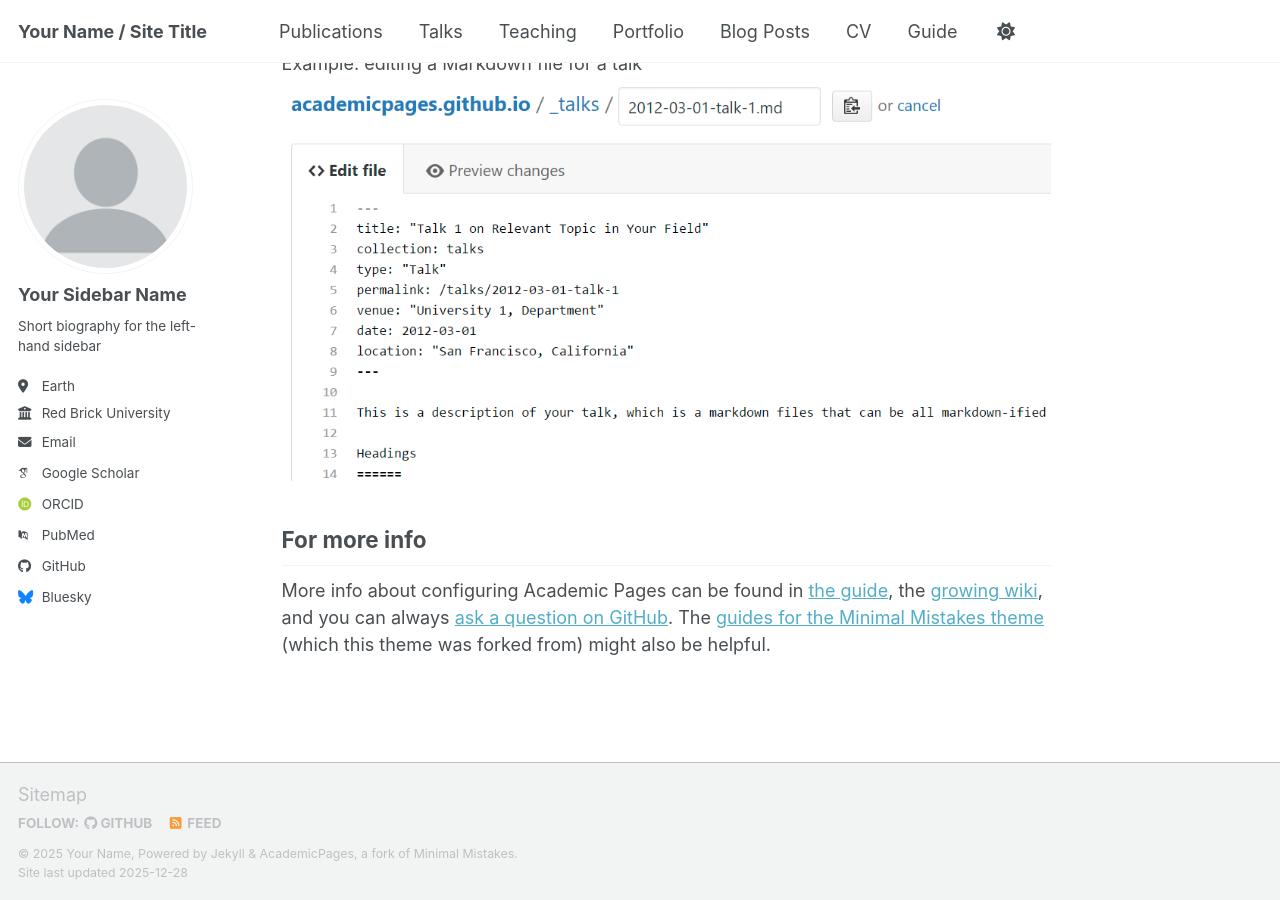
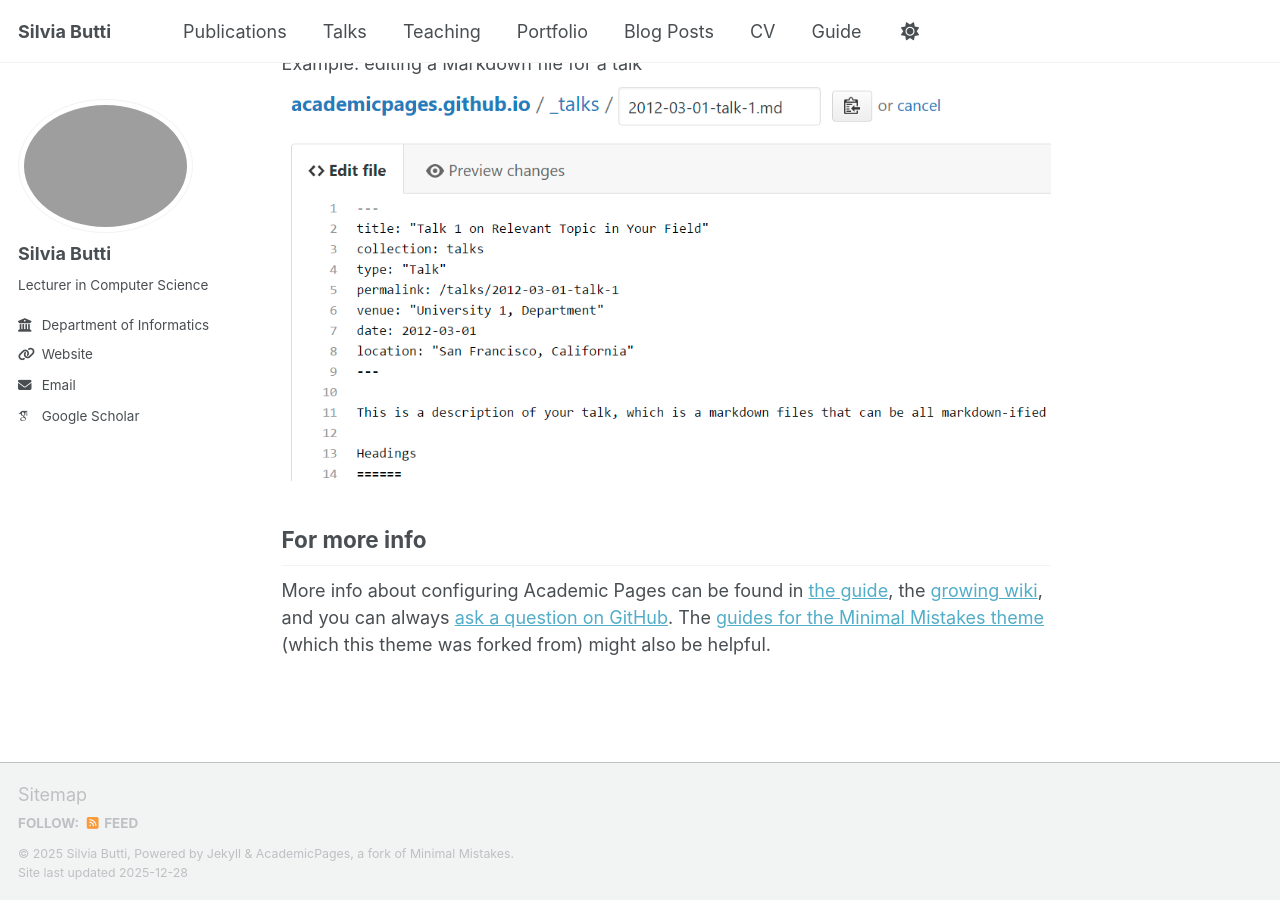
Before and after one commit to silviabutti/silviabutti.github.io, a Jekyll site: the page built from _pages/about.md, in a window 1280 px wide and 900 px high, scrolled down 2718 px. Built offline with Jekyll 4.4.1, drawn with Linux system fonts in a browser that asks for light colours; some web fonts are replaced; a script bundle is joined from its source files by our own code; library files that are not in the unit come from our copies.

Commit message:
Update _config.yml

```diff
--- a/_config.yml
+++ b/_config.yml
@@ -9,39 +9,39 @@
 # Basic Site Settings
 locale                   : "en-US"
 site_theme               : "default" # the available themes options are "default", "air", "sunrise", "mint", "dirt" and "contrast"
-title                    : "Your Name / Site Title"
+title                    : "Silvia Butti"
 title_separator          : "-"
-name                     : &name "Your Name"
+name                     : &name "Silvia Butti"
 description              : &description "Your Name's academic portfolio"   # Update this with a general description of your site, this is the default if not overridden by a page
 url                      : https://academicpages.github.io # The base hostname & protocol for your site e.g. "https://[your GitHub username].github.io",
                                                            # or if you already have some other page hosted on Github then use "https://[your GitHub username].github.io/[Your Repo Name]"
 baseurl                  : "" # the subpath of your site, e.g. "/blog"
-repository               : "academicpages/academicpages.github.io"
+repository               : "silviabutti/silviabutti.github.io"
 
 # Site Author - The following control what appear as part of the author content on the side bar.
 #               If a field is blank the icon and link will not appear, otherwise it will be shown.
 #               Additional customization can be done by editing /_includes/author-profile.html
 author:
   # Biographic information
-  avatar           : "profile.png"
-  name             : "Your Sidebar Name"
+  avatar           : "CS-portrait.jpg"
+  name             : "Silvia Butti"
   pronouns         : # example: "she/her"
-  bio              : "Short biography for the left-hand sidebar"
-  location         : "Earth"
-  employer         : "Red Brick University"
-  uri              : # URL
-  email            : "none@example.org"
+  bio              : "Lecturer in Computer Science"
+  location         : # "Department of Informatics"
+  employer         : "Department of Informatics  King's College London"
+  uri              : "https://www.kcl.ac.uk/people/silvia-butti"
+  email            : "silvia.butti@kcl.ac.uk"
 
   # Academic websites
   academia         : # URL
   arxiv            : # URL - Update with the correct link to your profile
-  googlescholar    : "https://scholar.google.com/citations?user=PS_CX0AAAAAJ"
+  googlescholar    : "https://scholar.google.com/citations?user=J3_aRAgAAAAJ&hl=en&inst=7061765439705374087"
   inspire-hep      : # URL
   impactstory      : # URL
-  orcid            : "https://orcid.org/yourorcidurl"
+  orcid            : # URL
   semantic         : # URL
   ssrn             : # URL
-  pubmed           : "https://www.ncbi.nlm.nih.gov/pubmed/?term=john+snow"
+  pubmed           : # URL
   researchgate     : # URL
   scopus           : # URL
   zotero           : # URL
@@ -51,13 +51,13 @@ author:
   bitbucket        : # Username - Update with your username on the site
   codepen          : # Username
   dribbble         : # Username
-  github           : "academicpages"
+  github           : # Username
   kaggle           : # Username
   stackoverflow    : # User number or user number and name (i.e., use "1" or "1/jeff-atwood")
 
   # Social media
   artstation       : # Username
-  bluesky          : "bsky.app" # Replace this with you Bluesky username
+  bluesky          : # Username
   facebook         : # Username
   flickr           : # Username
   foursquare       : # Username
```
